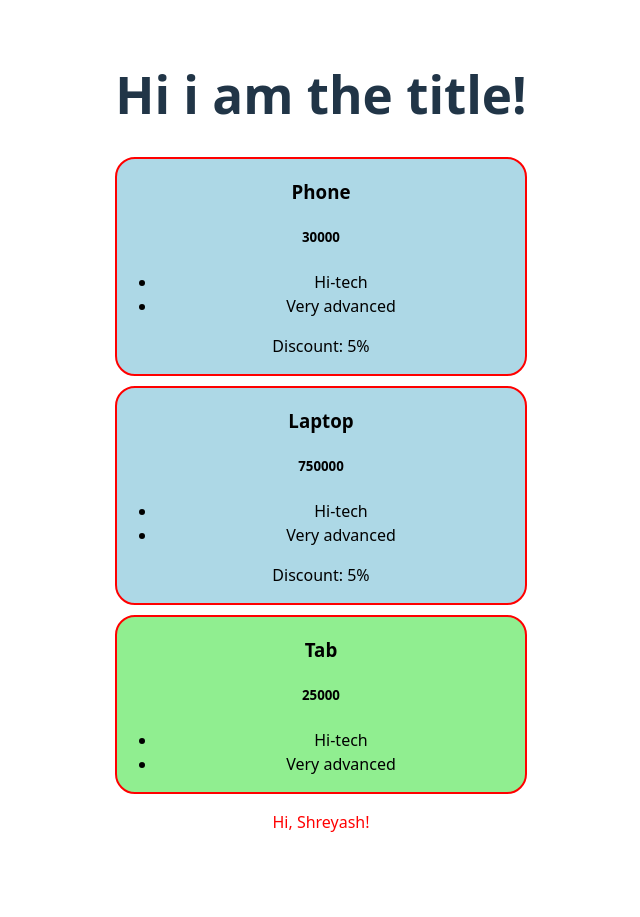
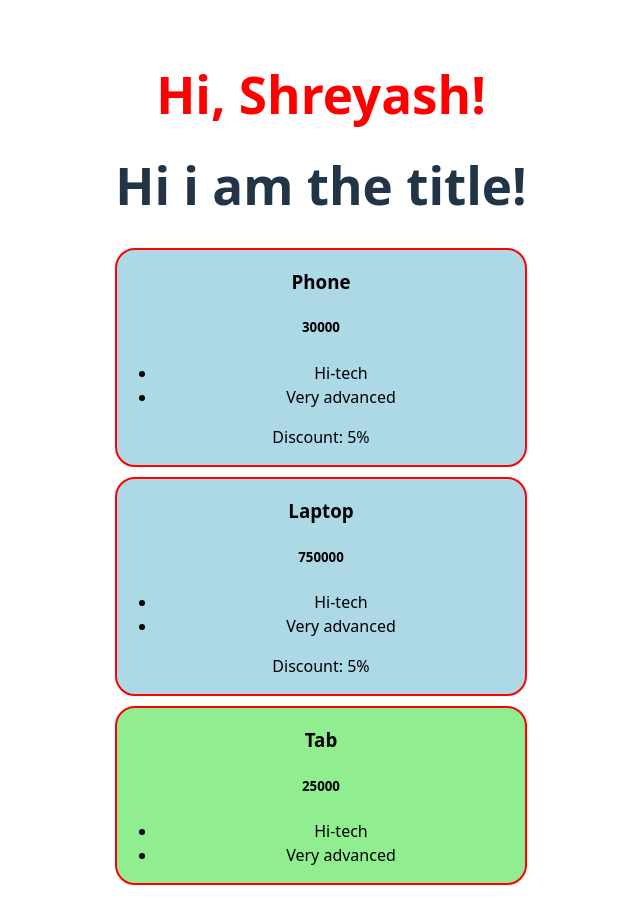
Before and after one commit to shreyash5709/WEBD_STUDY_MATERIALS, a React (Vite) app in the folder 12-ReactJS/basic-react-app/: page / in a window 1280 px wide. Shown: the whole page, without its empty margins (319-959 px from the left). Before the commit the page ends 882 px from the top, so only its background shows below. Built offline with nearby package versions, Linux system fonts and the light colour scheme.

Commit message:
react compiler tool download and check

```diff
--- a/12-ReactJS/basic-react-app/src/App.jsx
+++ b/12-ReactJS/basic-react-app/src/App.jsx
@@ -6,9 +6,9 @@ import MsgBox from './MsgBox';
 function App() {
   return(
     <>
+      <MsgBox userName={"Shreyash"} textColor={"red"}/>
       <Title/>
       <ProductTab/>
-      <MsgBox userName={"Shreyash"} textColor={"red"}/>
     </>
   )
 }
--- a/12-ReactJS/basic-react-app/src/MsgBox.jsx
+++ b/12-ReactJS/basic-react-app/src/MsgBox.jsx
@@ -1,6 +1,6 @@
 function MsgBox({userName, textColor}){
     return (
-        <p style={{color: textColor}}>Hi, {userName}!</p>
+        <h1 style={{color: textColor}}>Hi, {userName}!</h1>
     )
 }
 
```
